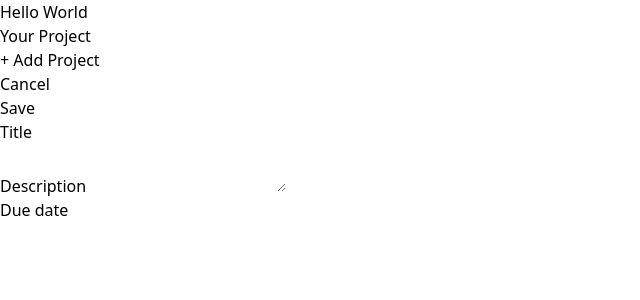
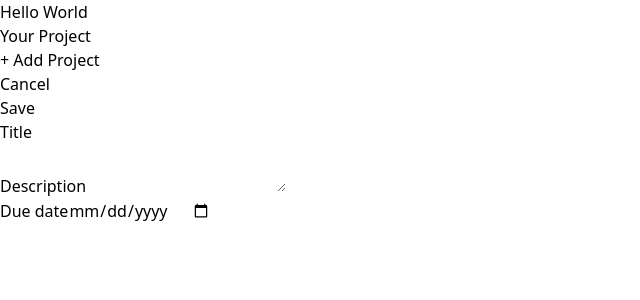
Before and after one commit to OXplakhoa/project-management, a React (Vite) app: page / in a window 1280 px wide. Both pictures are taken after a click on the button "+ Add Project". Shown: the top 300 px of the page, without its empty margins (0-640 px from the left). Built offline with nearby package versions, Linux system fonts and the light colour scheme.

Commit message:
Add Save

```diff
--- a/package.json
+++ b/package.json
@@ -11,7 +11,8 @@
   },
   "dependencies": {
     "react": "^19.0.0",
-    "react-dom": "^19.0.0"
+    "react-dom": "^19.0.0",
+    "uuid": "^11.0.3"
   },
   "devDependencies": {
     "@types/react": "^18.2.15",
--- a/src/App.jsx
+++ b/src/App.jsx
@@ -2,6 +2,7 @@ import { useState } from "react";
 import NewProject from "./components/NewProject";
 import NoProjectSelected from "./components/NoProjectSelected";
 import ProjectSidebar from "./components/ProjectSidebar";
+import {v4 as uuidv4} from 'uuid';
 
 function App() {
   const [projectState, setProjectState] = useState({
@@ -16,13 +17,23 @@ function App() {
       };
     });
   };
+  const handleAddProj = (projectData) => {
+    setProjectState(prev => {
+      const newProject = {...projectData, id: uuidv4()}
+      return {
+        ...prev,
+        project: [...prev.project, newProject]
+      }
+    })
+  }
+  console.log(projectState)
   return (
     <>
       <h1 className="my-8 text-center text-5xl font-bold">Hello World</h1>
       <main className="h-screen my-8 flex gap-8">
         <ProjectSidebar onStartAppProj={handleStartAddProj} />
         {projectState.selectedProjectId === null ? (
-          <NewProject />
+          <NewProject onAdd={handleAddProj}/>
         ) : (
           <NoProjectSelected onStartAppProj={handleStartAddProj} />
         )}
--- a/src/components/NewProject.jsx
+++ b/src/components/NewProject.jsx
@@ -1,6 +1,23 @@
+import { useRef } from "react";
 import Input from "./Input";
 
-export default function NewProject(){
+export default function NewProject({onAdd}) {
+  const title = useRef();
+  const description = useRef();
+  const dueDate = useRef();
+  const handleSave = () => {
+    const enteredTitle = title.current.value;
+    const enteredDescription = description.current.value;
+    const enteredDuedate = dueDate.current.value;
+
+    // validation
+
+    onAdd({
+        title: enteredTitle,
+        description: enteredDescription,
+        dueDate: enteredDuedate
+    });
+}
   return (
     <div className="w-[32rem] mt-16">
       <menu className="flex items-center justify-end gap-4 my-8">
@@ -8,12 +25,16 @@ export default function NewProject(){
           <button className="text-xl hover:text-stone-700">Cancel</button>
         </li>
         <li>
-                    <button className="text-xl px-6 py-2 rounded-md bg-stone-800 text-stone-50 hover:bg-stone-950">Save</button>
+          <button onClick={handleSave} className="text-xl px-6 py-2 rounded-md bg-stone-800 text-stone-50 hover:bg-stone-950">
+            Save
+          </button>
         </li>
       </menu>
-        <Input title="Title"/>
-        <Input title="Description" textarea/>
-        <Input title="Due date"/>
+      <div>
+        <Input type="text" ref={title} title="Title" />
+        <Input ref={description} title="Description" textarea />
+        <Input type="date" ref={dueDate} title="Due date" />
       </div>
-    )
+    </div>
+  );
 }
```
Also changed, not shown: 1 other file (tests, documents, lock files or other folders). Lines whose indentation alone changed are shown as unchanged.
